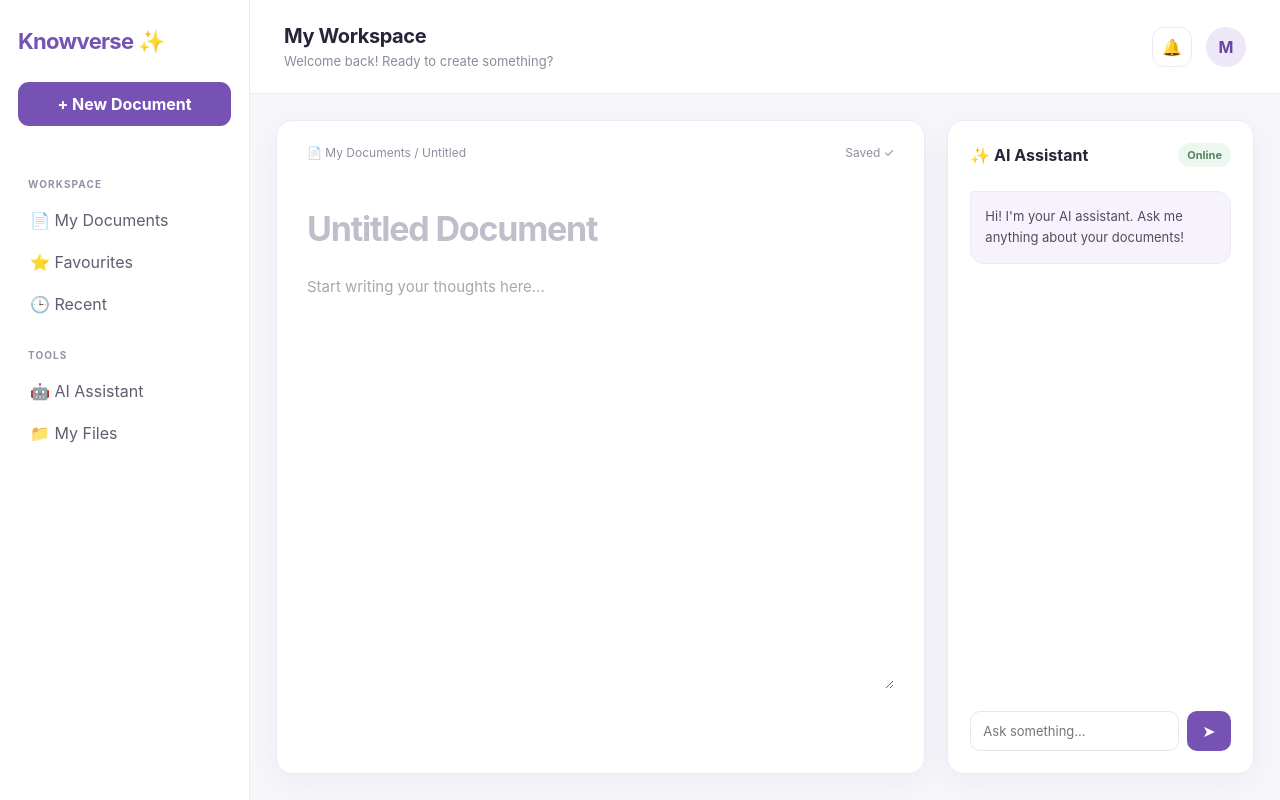
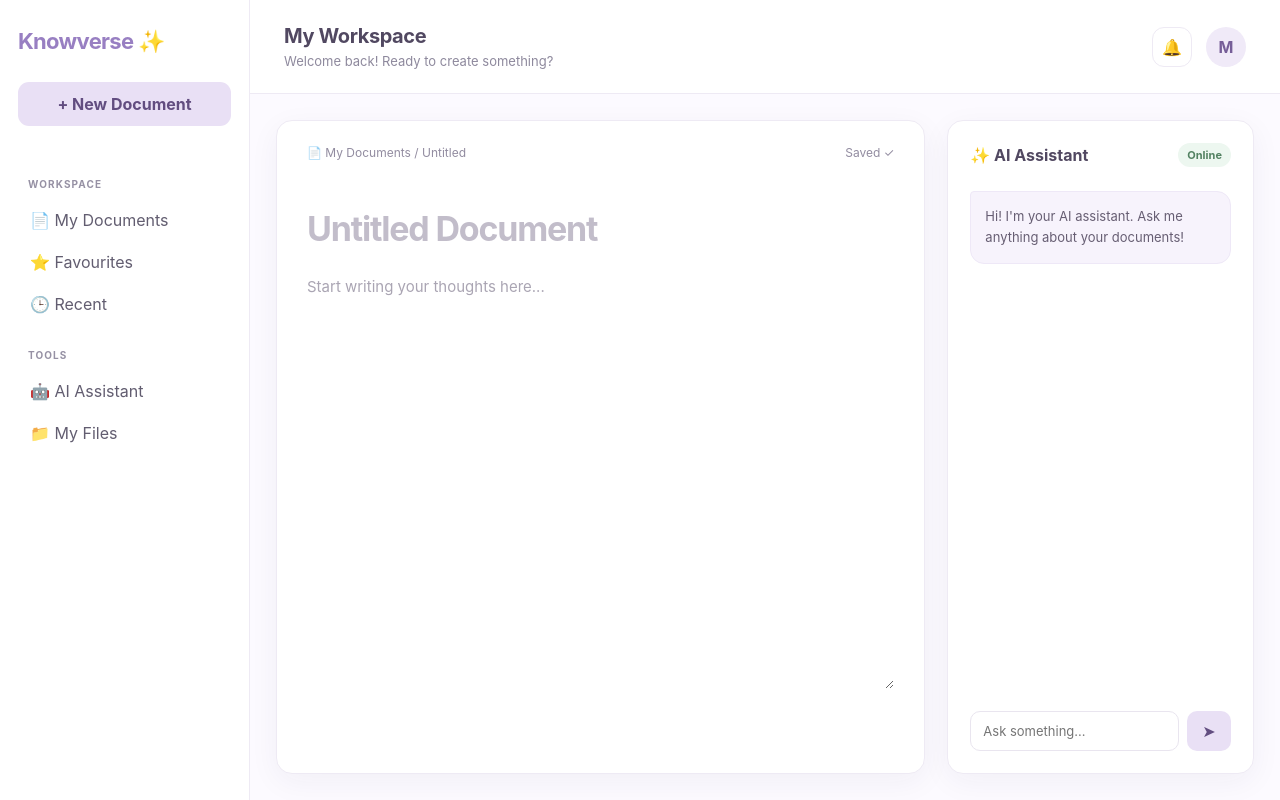
Before and after one commit to maahiive07/AI-Powered-Document-Knowledge-Workspace-, a React (Vite) app: page / in a window 1280 px wide. Built offline with nearby package versions, Linux system fonts and the light colour scheme.

Commit message:
adding the project for the first time

```diff
--- a/src/App.css
+++ b/src/App.css
@@ -4,8 +4,8 @@
 
 :root {
   font-family: Inter, ui-sans-serif, system-ui, -apple-system, BlinkMacSystemFont, "Segoe UI", sans-serif;
-  color: #29243a;
-  background: #f7f6fb;
+  color: #514861;
+  background: #fcfaff;
   font-synthesis: none;
   text-rendering: optimizeLegibility;
   -webkit-font-smoothing: antialiased;
@@ -31,7 +31,7 @@ button {
 .app-container {
   display: flex;
   min-height: 100vh;
-  background: #f7f6fb;
+  background: #fcfaff;
 }
 
 .sidebar {
@@ -46,7 +46,7 @@ button {
 
 .logo {
   margin: 0 0 28px;
-  color: #7652b5;
+  color: #987fc2;
   font-size: 22px;
   font-weight: 750;
   letter-spacing: -0.7px;
@@ -57,15 +57,15 @@ button {
   padding: 12px 14px;
   border: 0;
   border-radius: 11px;
-  background: #7652b5;
-  color: #fff;
+  background: #e9e0f5;
+  color: #624d80;
   font-weight: 650;
   cursor: pointer;
   transition: background 160ms ease, transform 160ms ease;
 }
 
 .new-doc:hover {
-  background: #65439f;
+  background: #ddd0ef;
   transform: translateY(-1px);
 }
 
@@ -96,7 +96,7 @@ button {
 
 .sidebar-menu button:hover {
   background: #f3effa;
-  color: #68469f;
+  color: #765e98;
 }
 
 .main-content {
@@ -151,8 +151,8 @@ button {
   height: 40px;
   place-items: center;
   border-radius: 50%;
-  background: #eee7f8;
-  color: #68469f;
+  background: #f0eaf8;
+  color: #765e98;
   font-weight: 700;
 }
 
@@ -197,7 +197,7 @@ button {
   padding: 0;
   border: 0;
   outline: none;
-  color: #29243a;
+  color: #514861;
   font-size: clamp(26px, 3vw, 34px);
   font-weight: 730;
   letter-spacing: -1.2px;
@@ -214,7 +214,7 @@ button {
   padding: 0;
   border: 0;
   outline: none;
-  color: #514c60;
+  color: #675e73;
   font-size: 15px;
   line-height: 1.8;
   resize: vertical;
@@ -262,7 +262,7 @@ button {
   border: 1px solid #eee8f7;
   border-radius: 4px 14px 14px;
   background: #f7f3fc;
-  color: #514c60;
+  color: #675e73;
   font-size: 13px;
   line-height: 1.65;
 }
@@ -285,20 +285,20 @@ button {
 
 .chat-input input:focus {
   border-color: #a68bcf;
-  box-shadow: 0 0 0 3px rgb(118 82 181 / 10%);
+  box-shadow: 0 0 0 3px rgb(151 127 194 / 12%);
 }
 
 .chat-input button {
   min-width: 44px;
   border: 0;
   border-radius: 10px;
-  background: #7652b5;
-  color: #fff;
+  background: #e9e0f5;
+  color: #624d80;
   cursor: pointer;
 }
 
 .chat-input button:hover {
-  background: #65439f;
+  background: #ddd0ef;
 }
 
 @media (max-width: 1000px) {
@@ -399,7 +399,7 @@ button {
 button:focus-visible,
 input:focus-visible,
 textarea:focus-visible {
-  outline: 3px solid rgb(118 82 181 / 35%);
+  outline: 3px solid rgb(151 127 194 / 35%);
   outline-offset: 3px;
 }
 
```
